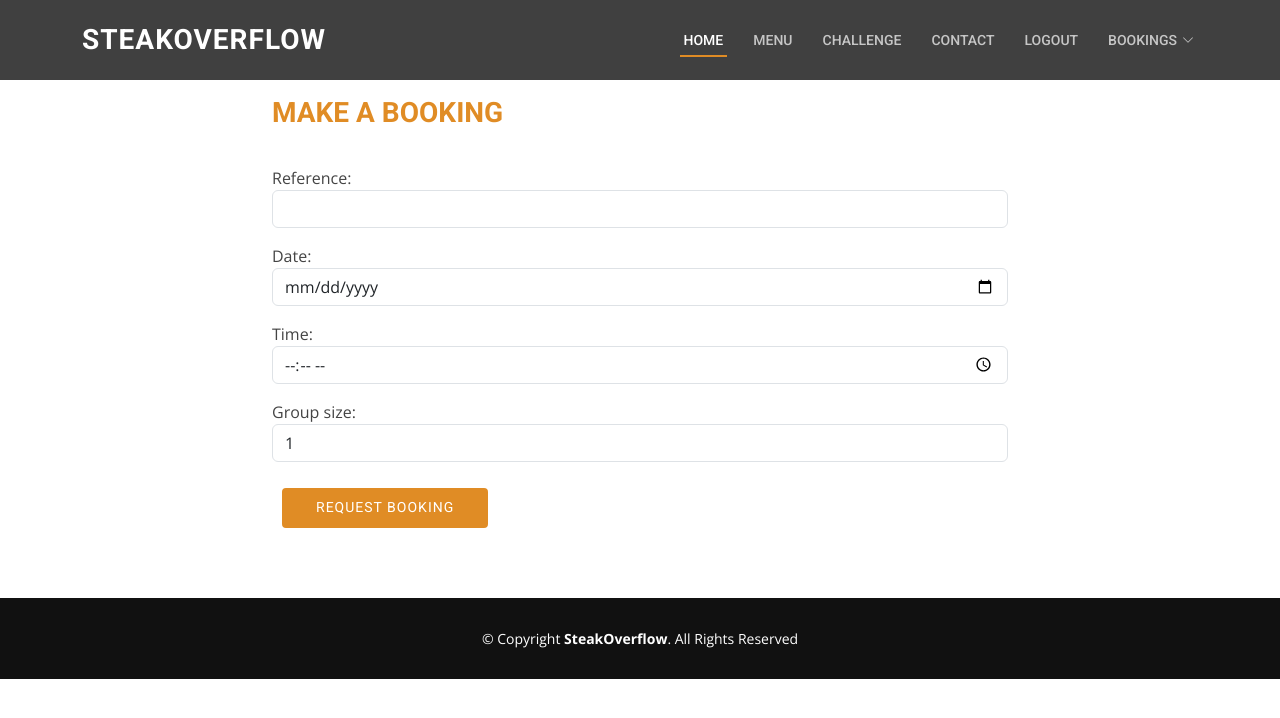
After one commit to DeanBurke/SteakOverflow, a Django app: page /bookings/bookings-new in a window 1280 px wide. The commit adds this page. Shown: the top 718 px of the page. Run offline with Django 3.2, Linux system fonts and the light colour scheme; the visitor is signed in with stand-in values (Sample User, id 1); some libraries are stand-ins or nearby versions.

Commit message:
Added bookings-new view and styling

```diff
--- a/bookings/forms.py
+++ b/bookings/forms.py
@@ -1,8 +1,23 @@
 from .models import Booking
 from django import forms
+
+
+class DateInput(forms.DateInput):
+    input_type = 'date'
+
+
+class TimeInput(forms.TimeInput):
+    input_type = 'time'
 
 
 class BookingForm(forms.ModelForm):
     class Meta:
         model = Booking
         fields = ('reference', 'date', 'time', 'group_size',)
+        widgets = {
+            'reference': forms.TextInput
+            (attrs={'class': 'form-control'}),
+            'date': DateInput(attrs={'class': 'form-control'}),
+            'time': TimeInput(attrs={'class': 'form-control'}),
+            'group_size': forms.NumberInput(attrs={'class': 'form-control'}),
+        }
--- a/bookings/urls.py
+++ b/bookings/urls.py
@@ -4,4 +4,5 @@ from django.urls import path
 
 urlpatterns = [
     path('', views.BookingsApproved.as_view(), name='booking-approved'),
+    path('bookings-new', views.NewBooking.as_view(), name='bookings-new'),
 ]
--- a/bookings/views.py
+++ b/bookings/views.py
@@ -9,3 +9,16 @@ class BookingsApproved(LoginRequiredMixin, generic.ListView):
     model = Booking
     queryset = Booking.objects.filter(status=1).order_by('date')
     template_name = 'bookings.html'
+
+class NewBooking(LoginRequiredMixin, generic.edit.CreateView):
+    form_class = BookingForm
+    model = Booking
+    template_name = 'bookings-new.html'
+    success_url = '/bookings'
+
+
+    def form_valid(self, form):
+        self.object = form.save(commit=False)
+        self.object.customer = self.request.user
+        self.object.save()
+        return super().form_valid(form)
--- a/templates/base.html
+++ b/templates/base.html
@@ -60,9 +60,9 @@
             <a class="nav-link scrollto" href="{% url 'account_login' %}">Login</a>
           </li>
           {% endif %}
-          <li class="dropdown"><a href="#"><span>Bookings</span> <i class="bi bi-chevron-down"></i></a>
+          <li class="dropdown"><a href="/bookings"><span>Bookings</span> <i class="bi bi-chevron-down"></i></a>
             <ul>
-              <li><a href="/bookings">Make a booking</a></li>
+              <li><a href="/bookings/bookings-new">Make a booking</a></li>
               <li><a href="#">View a booking</a></li>
             </ul>
           </li>
--- /dev/null
+++ b/templates/bookings-new.html
@@ -0,0 +1,25 @@
+{% extends "base.html" %}
+{% load crispy_forms_tags %}
+
+{% block content %}
+
+<section class="booking">
+  <div class="container">
+    <div class="row">
+      <div class="col-md-8 mt-3 offset-md-2">
+        <h3>Make a booking</h3>
+      </div>
+    </div>
+    <div class="row">
+      <div class="col-md-8 mt-3 offset-md-2">
+        <form method="POST">
+          {{ form.as_p }}
+          {% csrf_token %}
+          <button type="submit" aria-label="request booking button" class="btn-get-started right">Request Booking</button>
+        </form>
+      </div>
+    </div>
+  </div>
+</section>
+
+{% endblock %}
--- a/templates/bookings.html
+++ b/templates/bookings.html
@@ -17,7 +17,7 @@
     <div class="row">
       <div class="col-md-8 mt-3 offset-md-2">
         <div>
-          <a href="#" aria-label="button for new booking"><button class="btn-get-started right" type="submit">New Booking</button></a>
+          <a href="{% url 'bookings-new' %}" aria-label="button for new booking"><button class="btn-get-started right" type="submit">New Booking</button></a>
           <a href="#" aria-label="button for pending booking"><button class="btn-get-started right" type="submit">View Pending Bookings</button></a>
         </div>
       </div>
```
